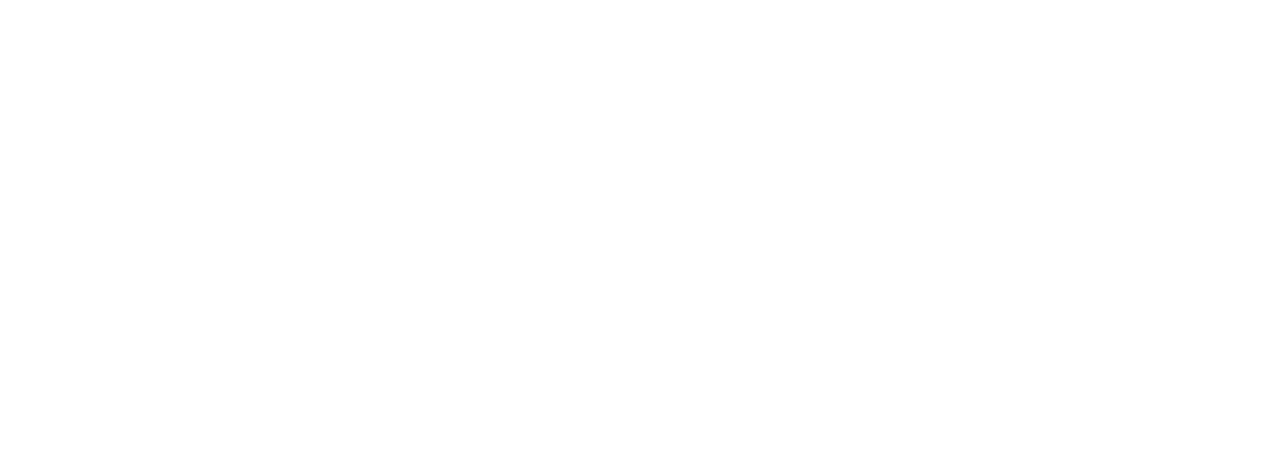
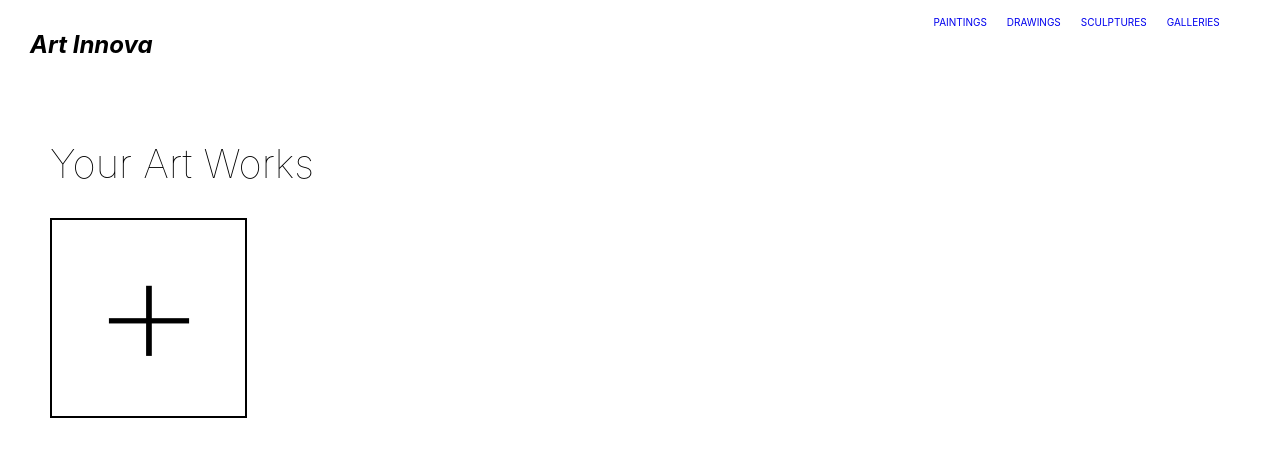
Before and after one commit to legbing/art-innova, a React (Create React App) app in the folder frontend/: page /artist/home in a window 1280 px wide. Before the commit this address had no page. Shown: the top 456 px of the page. Built offline with nearby package versions, Linux system fonts and the light colour scheme.

Commit message:
Added primary components of artist page

```diff
--- a/frontend/package.json
+++ b/frontend/package.json
@@ -8,6 +8,7 @@
     "@testing-library/user-event": "^13.5.0",
     "react": "^18.2.0",
     "react-dom": "^18.2.0",
+    "react-router-dom": "^6.4.2",
     "react-scripts": "5.0.1",
     "web-vitals": "^2.1.4"
   },
--- a/frontend/src/App.js
+++ b/frontend/src/App.js
@@ -1,22 +1,25 @@
 import React from "react";
-import Form from "./login_signup";
 import{
     BrowserRouter as Router,
     Route,
     Routes
   }from "react-router-dom";
+import Form from "./login_signup";
+import Artists from "./artist_page";
+
 import Home from "./home";
 class App extends React.Component{
     render(){
     return(
     <Router>
         <Routes>
-            <Route  path="/home" element={<Home/>}></Route>
+            <Route path="/home" element={<Home/>}></Route>
+            <Route path="/artist/home" element={<Artists/>}></Route>
             <Route path="/" element={<Form/>}></Route>
         </Routes>
     </Router>
 
     )
-    }
+}
 };
 export default App;
--- /dev/null
+++ b/frontend/src/artist_page.css
@@ -0,0 +1,35 @@
+.heading-1 {
+
+    font-weight: 20;
+    font-size: 40px;
+    line-height: 56px;
+    float: left;
+    /* identical to box height, or 108% */
+}
+
+.div-1 {
+
+  left: 0;
+  top: 0;
+  padding: 10;
+  display: 'flex';
+}
+
+.rectangle {
+  position:relative;
+  width: 197px;
+  height: 200px;
+  box-sizing: border-box;
+
+  background: #FFFFFF;
+  border: 2px solid #000000;
+  display: flex;
+
+}
+
+.plus-img {
+  height: 200px;
+  width: 190px;
+
+  margin: auto;
+}
--- /dev/null
+++ b/frontend/src/artist_page.js
@@ -0,0 +1,30 @@
+import React from 'react';
+import Navbar from './components/navbar';
+import "./artist_page.css"
+import plus from './assets/plus_symbol.png'
+
+function Artists() {
+  var divStyle = {
+    position: 'relative',
+    left: 10,
+    top: 0,
+    padding: 20,
+    marginLeft: 20,
+    display: 'flex',
+    flexDirection: 'column'
+  }
+    return (
+
+        <div>
+            <Navbar />
+            <div style={divStyle}>
+                <h1 className='heading-1'>Your Art Works</h1>
+                <div className='rectangle'>
+                  <img src={plus} className = 'plus-img'/>
+                </div>
+            </div>
+        </div>
+    )
+}
+
+export default Artists;
--- /dev/null
+++ b/frontend/src/components/navbar.js
@@ -0,0 +1,56 @@
+import React from 'react';
+
+class Navbar extends React.Component{
+    render()
+            {
+                var headStyle = {
+                    left: 0,
+                    top: 0,
+                    padding: 10,
+                    display: 'flex'
+                };
+                var linkStyle = {
+                    margin: 10,
+                    fontSize: 10,
+                    textDecoration: 'none'
+                };
+                var buttonStyle = {
+                    padding: 10,
+                    borderRadius: 10,
+                    backgroundColor: "blue",
+                    cursor: "pointer"
+                };
+                var div2Style = {
+                    display: 'inline-block',
+                    width: '50%',
+                    marginLeft: '45%'
+                }
+                var div1Style = {
+                    display: 'flex',
+                    width: '50%'
+
+                }
+                var hstyle = {
+                    fontFamily: 'inter',
+                    fontStyle: 'italic',
+                    marginLeft: '20px'
+                }
+                return(
+                    <header style={headStyle}>
+                        <div style={div1Style}>
+
+                            <h2 style={hstyle}>Art Innova</h2>
+                        </div>
+
+                        <div style={div2Style}>
+                            <a href="/artist/paintings" style={linkStyle}>PAINTINGS</a>
+                            <a href="/artist/drwaings" style={linkStyle}>DRAWINGS</a>
+                            <a href="/artist/sculptures" style={linkStyle}>SCULPTURES</a>
+                            <a href="/artist/galleries" style={linkStyle}>GALLERIES</a>
+                        </div>
+                    </header>
+                );
+            };
+}
+
+export default Navbar;
```
Also changed, not shown: frontend/src/assets/plus_symbol.png (added), 1 other file (tests, documents, lock files or other folders).
